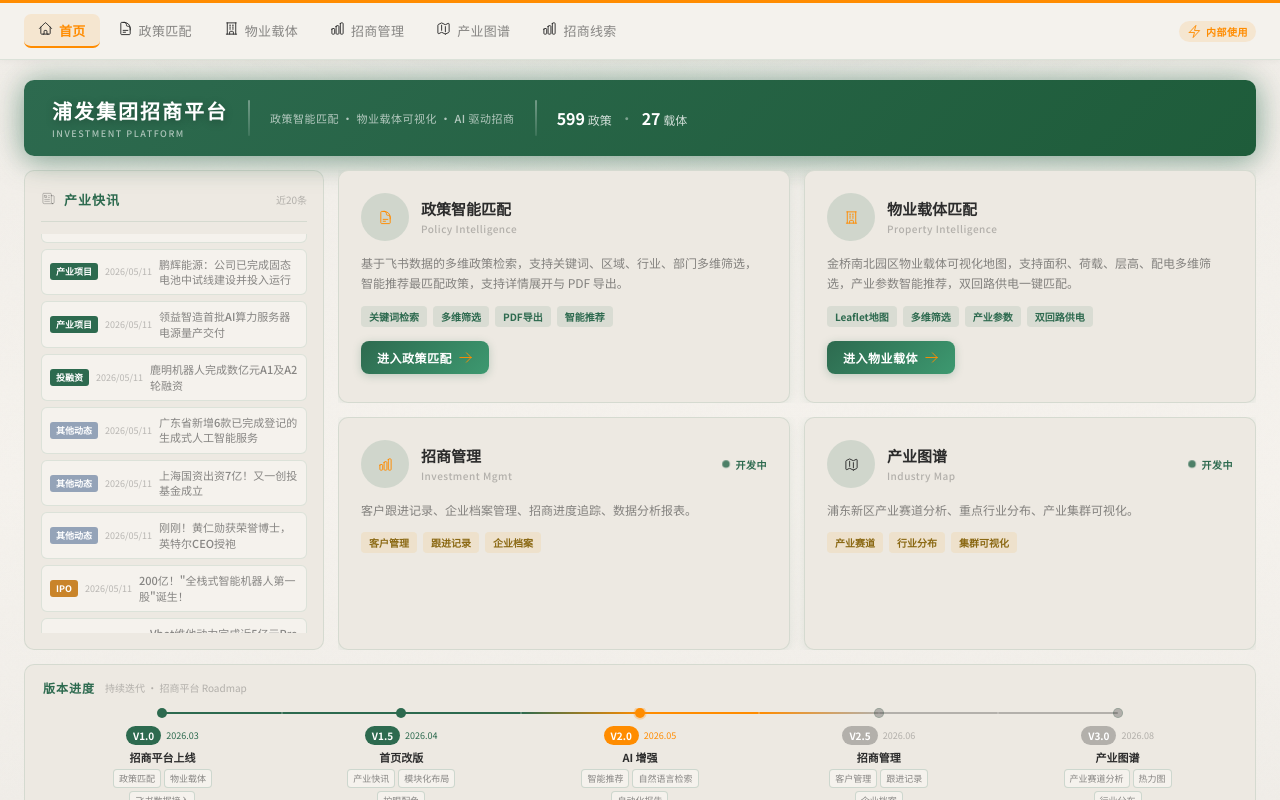
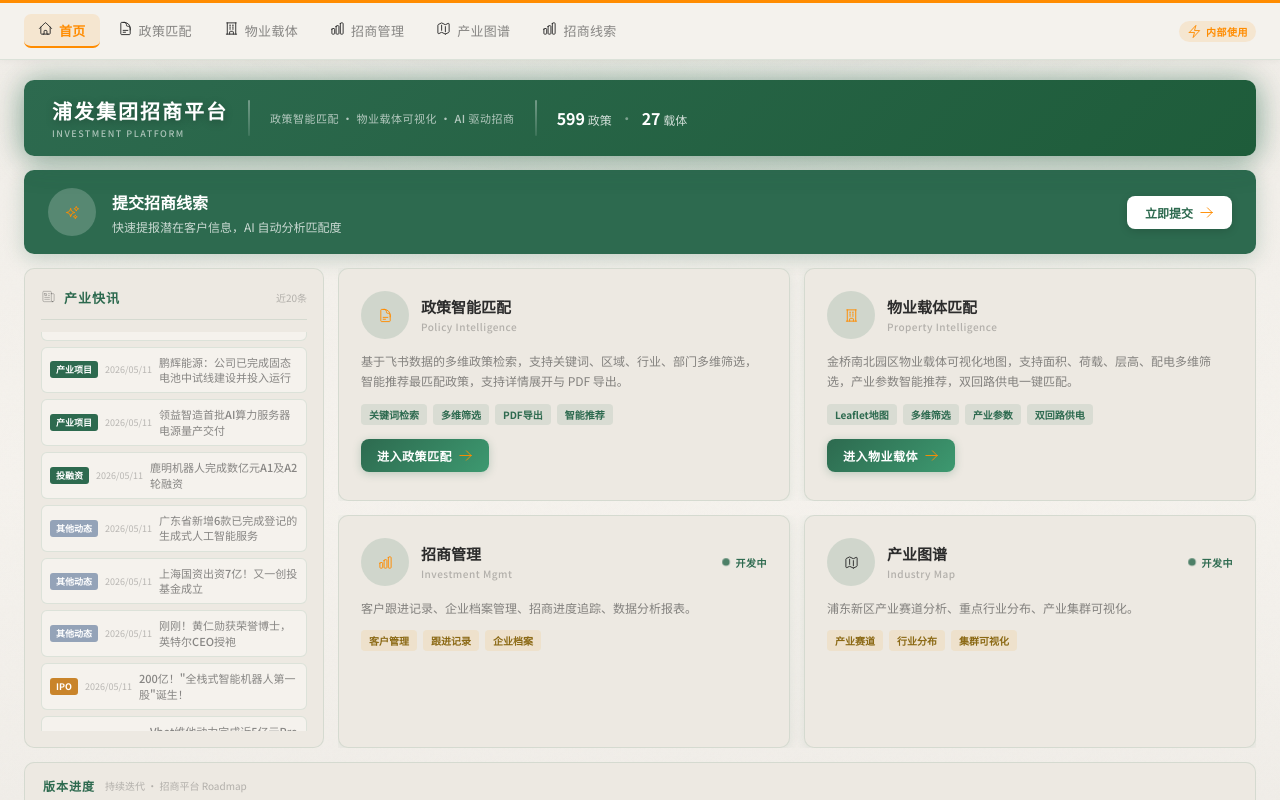
Before and after one commit to elsak667/property-match-tauri, a React (Vite) app: page / in a window 1280 px wide. Shown: the top 800 px of the page. Built offline with nearby package versions, Linux system fonts and the light colour scheme.

Commit message:
feat(home): add investment clue CTA entry
Add prominent "提交招商线索" banner in HomePage.tsx hero section
with click handler calling window.__setPage__("clue"). Styled with
gradient green background matching the platform brand colors.

```diff
--- a/src/app/home/HomePage.tsx
+++ b/src/app/home/HomePage.tsx
@@ -119,6 +119,21 @@
           <span className="hero-stat-sep">·</span>
           <span className="hero-stat"><strong>{carrierCount || 0}</strong> 载体</span>
         </div>
+      </div>
+
+      {/* ── 招商线索入口 CTA ── */}
+      <div
+        className="home-clue-cta"
+        onClick={() => window.__setPage__?.("clue")}
+      >
+        <div className="clue-cta-icon"><Icon.sparklesAccent /></div>
+        <div className="clue-cta-content">
+          <div className="clue-cta-title">提交招商线索</div>
+          <div className="clue-cta-sub">快速提报潜在客户信息，AI 自动分析匹配度</div>
+        </div>
+        <button className="clue-cta-btn">
+          立即提交 <Icon.arrowRightAccent />
+        </button>
       </div>
 
       {/* ── 主体：左侧快讯 + 右侧模块 ── */}
--- a/src/index.css
+++ b/src/index.css
@@ -1041,6 +1041,48 @@
 }
 .news-ticker-title { font-size: 12px; color: var(--text-2); font-weight: 500; }
 
+/* ─── Clue CTA Banner ─── */
+.home-clue-cta {
+  display: flex;
+  align-items: center;
+  gap: 16px;
+  background: linear-gradient(135deg, var(--primary), #2d6a4f);
+  border-radius: var(--radius);
+  padding: 18px 24px;
+  cursor: pointer;
+  transition: all .25s ease;
+  box-shadow: 0 4px 20px rgba(45,106,79,.25);
+  margin-bottom: 14px;
+}
+.home-clue-cta:hover {
+  transform: translateY(-2px);
+  box-shadow: 0 8px 30px rgba(45,106,79,.35);
+}
+.clue-cta-icon {
+  width: 48px; height: 48px;
+  background: rgba(255,255,255,.2);
+  border-radius: 50%;
+  display: flex; align-items: center; justify-content: center;
+  flex-shrink: 0;
+}
+.clue-cta-icon svg { width: 24px; height: 24px; }
+.clue-cta-content { flex: 1; }
+.clue-cta-title {
+  font-family: var(--font-display);
+  font-size: 16px; font-weight: 700;
+  color: #fff; margin-bottom: 4px;
+}
+.clue-cta-sub { font-size: 12px; color: rgba(255,255,255,.75); }
+.clue-cta-btn {
+  display: inline-flex; align-items: center; gap: 6px;
+  background: #fff; color: var(--primary);
+  font-size: 12px; font-weight: 700;
+  padding: 8px 18px; border-radius: 8px; border: none;
+  cursor: pointer; white-space: nowrap;
+  box-shadow: 0 2px 8px rgba(0,0,0,.15);
+}
+.clue-cta-btn:hover { transform: translateY(-1px); }
+
 /* ─── Right Modules Stack ─── */
 .home-right-modules { display: flex; flex-direction: column; gap: 14px; height: 100%; }
 .home-main-modules { display: grid; grid-template-columns: 1fr 1fr; gap: 14px; height: calc(50% - 7px); overflow: hidden; }
```
